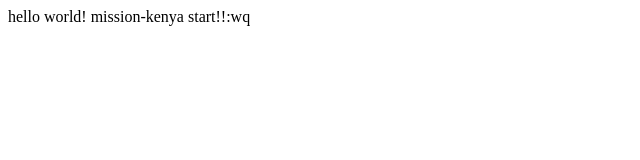
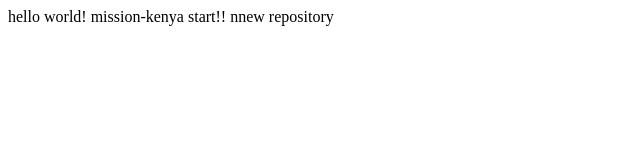
Before and after one commit to okyoujin/mission-kenya, a plain HTML site: page index.html in a window 1280 px wide. Shown: the whole page, without its empty margins (0-640 px from the left). Drawn offline with Linux system fonts and the light colour scheme.

Commit message:
change index.html

```diff
--- a/index.html
+++ b/index.html
@@ -4,6 +4,7 @@
   </head>
   <body>
 	  hello world!
-	  mission-kenya start!!:wq
+	  mission-kenya start!!
+          nnew repository
   </body>
 </html>
```
